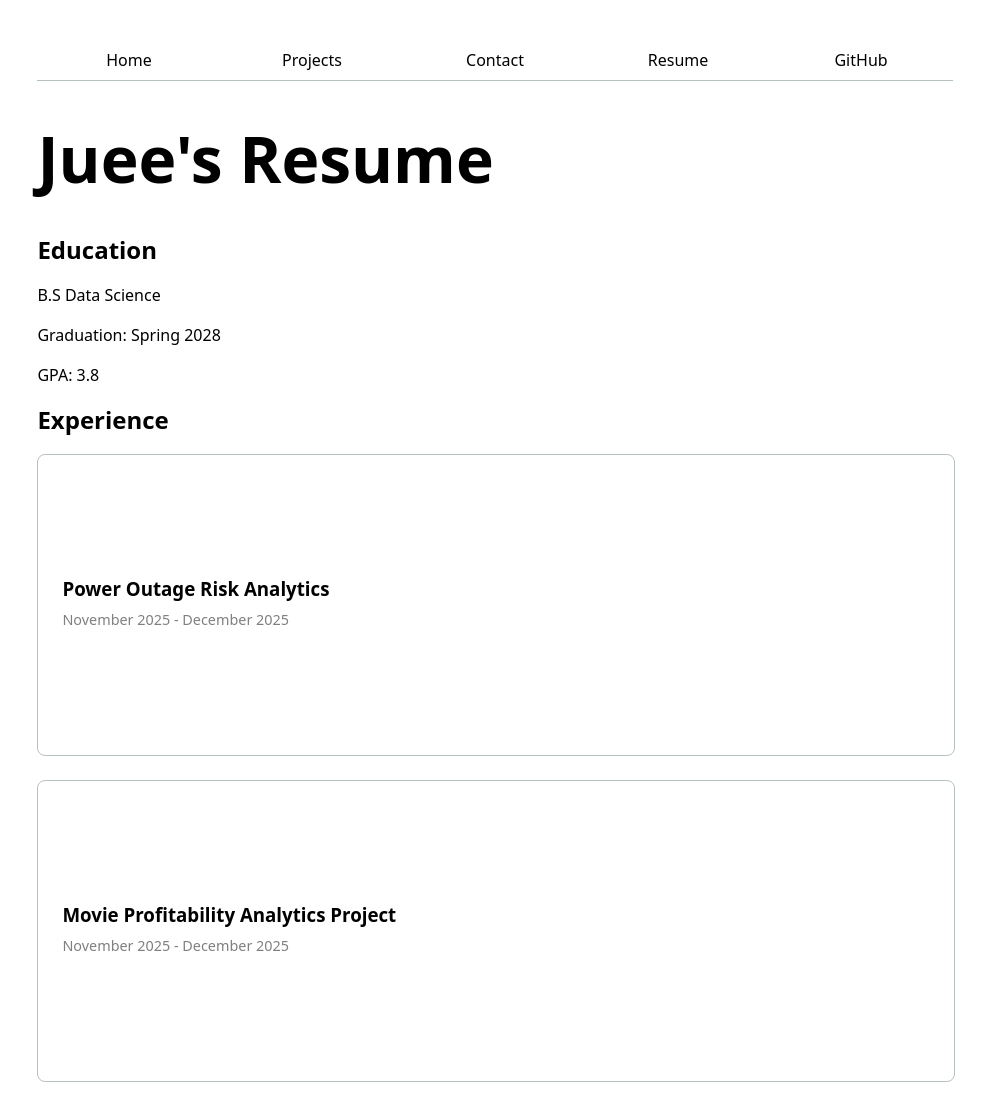
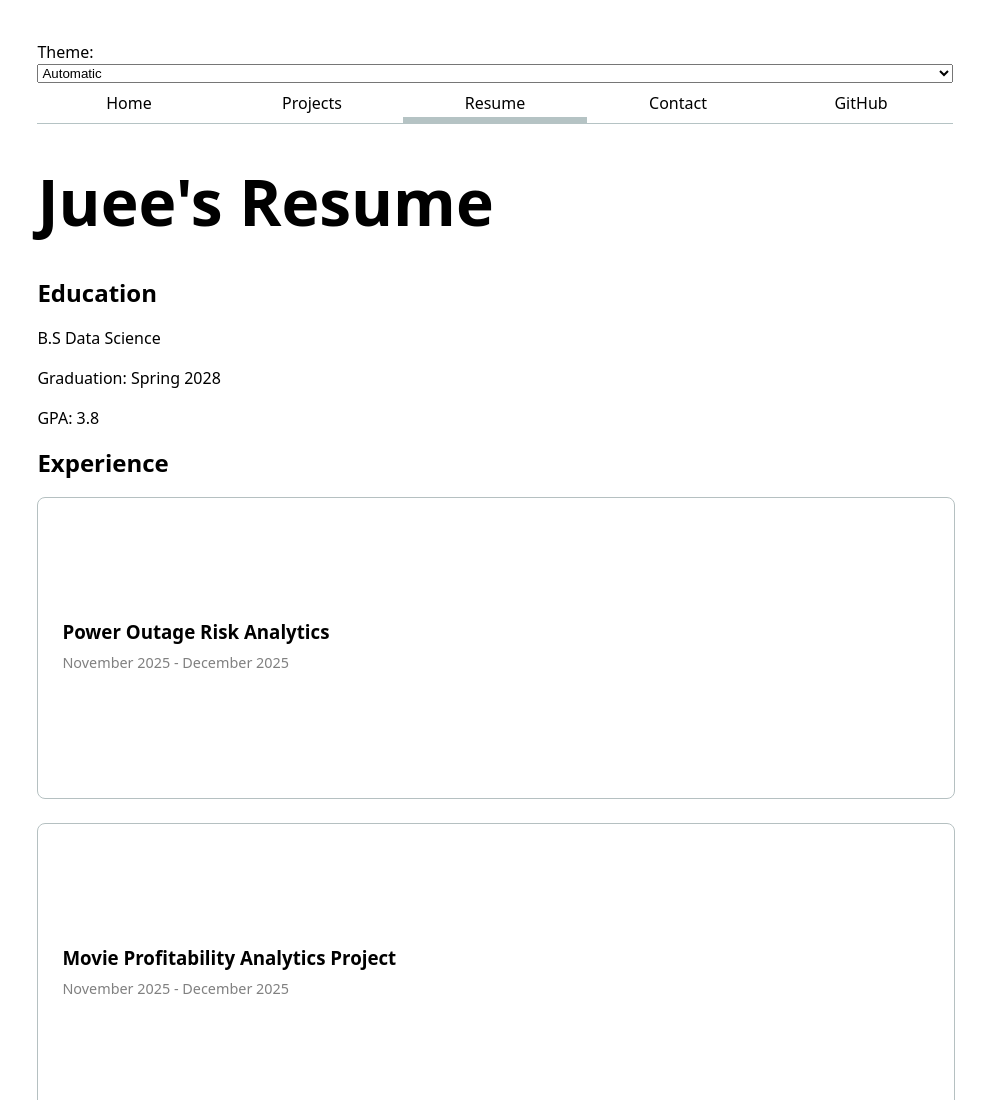
Before and after one commit to jueedeshmukh/portfolio_dsc106, a plain HTML site: page resume/index.html in a window 1280 px wide. Shown: the top 1100 px of the page, without its empty margins (145-1131 px from the left). Drawn offline with Linux system fonts and the light colour scheme.

Commit message:
javascript intros

```diff
--- a/global.js
+++ b/global.js
@@ -0,0 +1,58 @@
+console.log('IT’S ALIVE!');
+
+function $$(selector, context = document) {
+  return Array.from(context.querySelectorAll(selector));
+}
+
+let pages = [
+  { url: 'index.html', title: 'Home' },
+  { url: 'projects/index.html', title: 'Projects' },
+  { url: 'resume/index.html', title: 'Resume' },
+  { url: 'contact/index.html', title: 'Contact' },
+  { url: 'https://github.com/jueedeshmukh', title: 'GitHub' },
+];
+
+let scriptURL = new URL(document.currentScript.src);
+let siteRoot = new URL('.', scriptURL);
+
+let nav = document.createElement('nav');
+document.body.prepend(nav);
+
+document.body.insertAdjacentHTML(
+  'afterbegin',
+  `
+  <label class="color-scheme">
+    Theme:
+    <select>
+      <option value="light dark">Automatic</option>
+      <option value="light">Light</option>
+      <option value="dark">Dark</option>
+    </select>
+  </label>
+`,
+);
+
+for (let p of pages) {
+  let url = p.url;
+  let title = p.title;
+  let isExternal = url.startsWith('http');
+
+  url = !isExternal ? new URL(url, siteRoot).href : url;
+
+  let a = document.createElement('a');
+  a.href = url;
+  a.textContent = title;
+
+  a.classList.toggle(
+    'current',
+    a.host === location.host && a.pathname === location.pathname,
+  );
+
+  let isExternalHost = a.host !== location.host;
+  if (isExternalHost) {
+    a.target = '_blank';
+    a.rel = 'noopener noreferrer';
+  }
+
+  nav.append(a);
+}
--- a/resume/index.html
+++ b/resume/index.html
@@ -7,13 +7,6 @@
     <link rel="stylesheet" href="../style.css">
 </head>
 <body>
-    <nav>
-        <a href="../index.html">Home</a>
-        <a href="../projects/index.html">Projects</a>
-        <a href="../contact/index.html">Contact</a>
-        <a href="index.html">Resume</a>
-        <a href="https://github.com/jueedeshmukh" target="_blank" rel="noopener noreferrer">GitHub</a>
-    </nav>
     <h1>Juee's Resume</h1>
 
     <section id="education">
@@ -81,5 +74,6 @@
 
     </section>
 
+    <script src="../global.js"></script>
 </body>
 </html>
--- a/style.css
+++ b/style.css
@@ -1,6 +1,10 @@
 :root {
   --color-accent: oklch(65% 50% 240);
   accent-color: var(--color-accent);
+}
+
+html {
+  color-scheme: light dark;
 }
 body {
   /* Set line height to 1.5 times the font size
@@ -13,9 +17,10 @@ body {
 }
 
 nav {
+  --border-color: oklch(50% 10% 200 / 40%);
   display: flex;
   margin-bottom: 2rem;
-  border-bottom: 1px solid oklch(80% 3% 200);
+  border-bottom: 1px solid var(--border-color);
 }
 
 nav a {
@@ -27,14 +32,15 @@ nav a {
 }
 
 nav a.current {
-  border-bottom: 0.4em solid oklch(80% 3% 200);
+  border-bottom: 0.4em solid var(--border-color);
   padding-bottom: 0.1em;
 }
 
 nav a:hover {
   border-bottom: 0.4em solid var(--color-accent);
   padding-bottom: 0.1em;
-  background-color: oklch(from var(--color-accent) 95% 5% h);
+  background-color: color-mix(in oklch, var(--color-accent), canvas 85%);
+  ;
 }
 
 input,
```
Also changed, not shown: contact/index.html (+1 -8 lines), index.html (+1 -7 lines), projects/index.html (+1 -7 lines).
